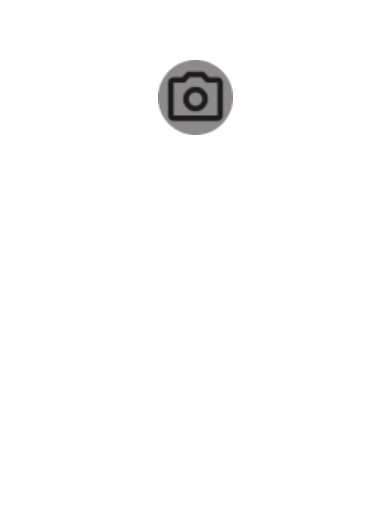
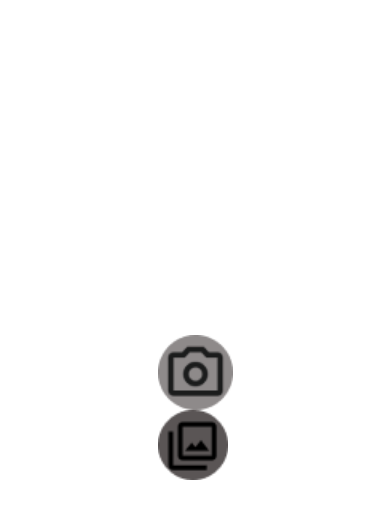
Before and after one commit to ywaidenchang/K-StreetFoodScanner, a React Native app in the folder K-StreetFoodScanner/: screen /Camera in a window 390 px wide. Shown: the part 325-844 px from the top of the page. Built offline with nearby package versions, Linux system fonts and the light colour scheme.

Commit message:
test_commit

```diff
--- a/K-StreetFoodScanner/package.json
+++ b/K-StreetFoodScanner/package.json
@@ -13,9 +13,11 @@
     "@react-navigation/native-stack": "^6.9.26",
     "expo": "~51.0.8",
     "expo-status-bar": "~1.12.1",
+    "firebase": "^10.12.0",
     "react": "18.2.0",
     "react-native": "0.74.1",
     "react-native-gesture-handler": "~2.16.1",
+    "react-native-image-picker": "^7.1.2",
     "react-native-safe-area-context": "4.10.1",
     "react-native-screens": "3.31.1"
   },
--- a/K-StreetFoodScanner/src/components/ImageButton.js
+++ b/K-StreetFoodScanner/src/components/ImageButton.js
@@ -1,11 +1,11 @@
 import { Image, Pressable } from 'react-native';
 
-const ImageButton = ({onPress, source, width, height}) => {
+const ImageButton = ({onPress, source, width, height, style}) => {
   return (
     <Pressable onPress={onPress}>
       <Image
       source={source}
-      style={{width: width, height: height}} />
+      style={[{width: width, height: height}, style]} />
     </Pressable>
   );
 };
--- a/K-StreetFoodScanner/src/screens/CameraScreen.js
+++ b/K-StreetFoodScanner/src/screens/CameraScreen.js
@@ -1,24 +1,46 @@
-import { StyleSheet, View, Dimensions } from 'react-native';
+import { StyleSheet, View, Image } from 'react-native';
+import { useState } from 'react';
 import ImageButton from '../components/ImageButton'
 import { useNavigation } from '@react-navigation/native';
+import Icon from "react-native-vector-icons/MaterialIcons";
+import { launchImageLibrary, launchCamera } from "react-native-image-picker";
 
 const SearchImg = require("../../assets/search.png");
-const windowWidth = Dimensions.get("window").width;
+const pickImg =  require("../../assets/pick.png");
 
 const CameraScreen = (props) => {
 
   const navigator = useNavigation();
 
+  const [ImgScreen, setImgScreen] = useState(null);
+
   return (
     <View style={styles.container}>
-      <View style={{position: 'absolute', alignContent: 'center'}}>
-        <View>
-          <ImageButton
-            onPress={() =>{navigator.navigate("Info")}}
-            source={SearchImg}
-            width={75}
-            height={75} />
-        </View>
+      <View style={styles.searchBtn}>
+        <Image
+          source={ImgScreen} />
+
+        <ImageButton
+          onPress={() => {navigator.navigate("Info")}}
+          source={SearchImg}
+          width={75}
+          height={75} />
+        <ImageButton
+          onPress={() => {
+            launchCamera({
+              mediaType: "photo",
+              cameraType: "back",
+            });
+            const localUri = result.assets[0].uri;
+            const uriPath = localUri.split("//").pop();
+            const imageName = localUri.split("/").pop();
+            setImgScreen("file://" + uriPath)
+
+            navigator.navigate("Info");
+          }}
+          source={pickImg}
+          width={70}
+          height={70} />
       </View>
     </View>
   );
@@ -32,8 +54,9 @@ const styles = StyleSheet.create({
     justifyContent: 'center',
   },
   searchBtn:{
-    alignItems: "center",
-
+    flex: 1,
+    justifyContent: 'flex-end',
+    marginBottom: "10%",
   }
 });
 
```
Also changed, not shown: K-StreetFoodScanner/assets/pick.png (added), 1 other file (tests, documents, lock files or other folders).
